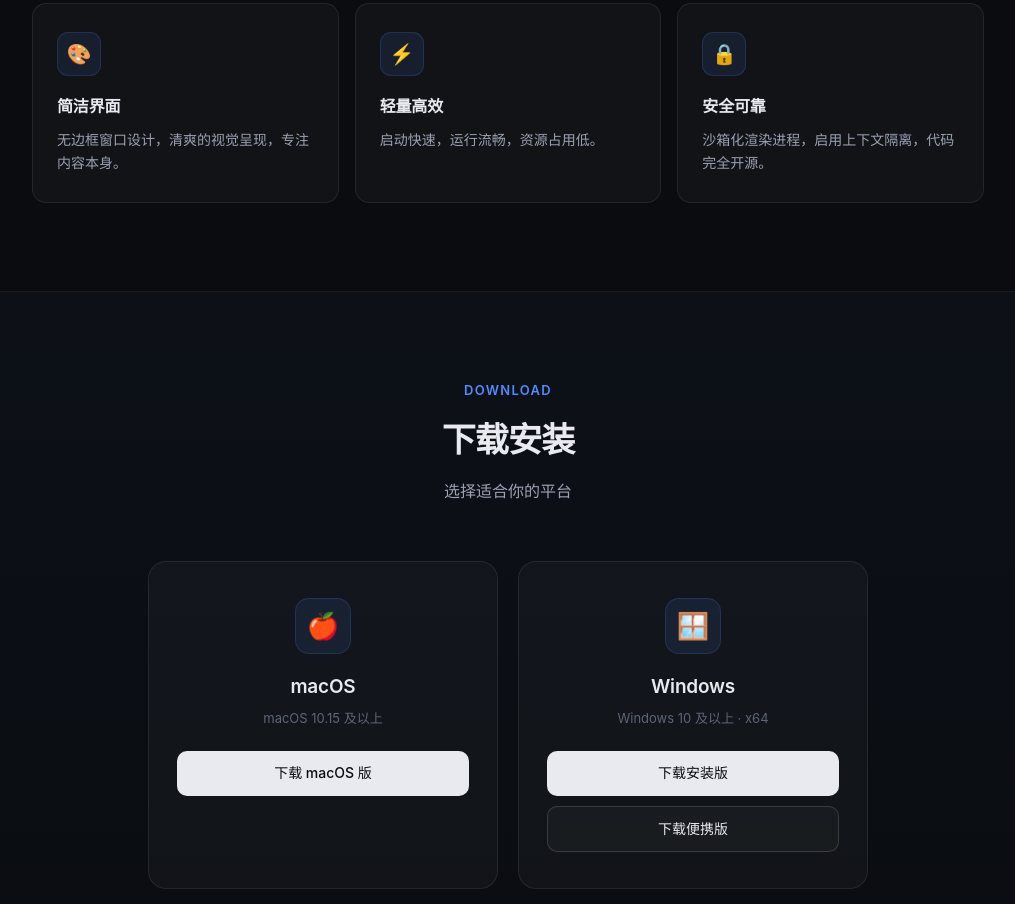
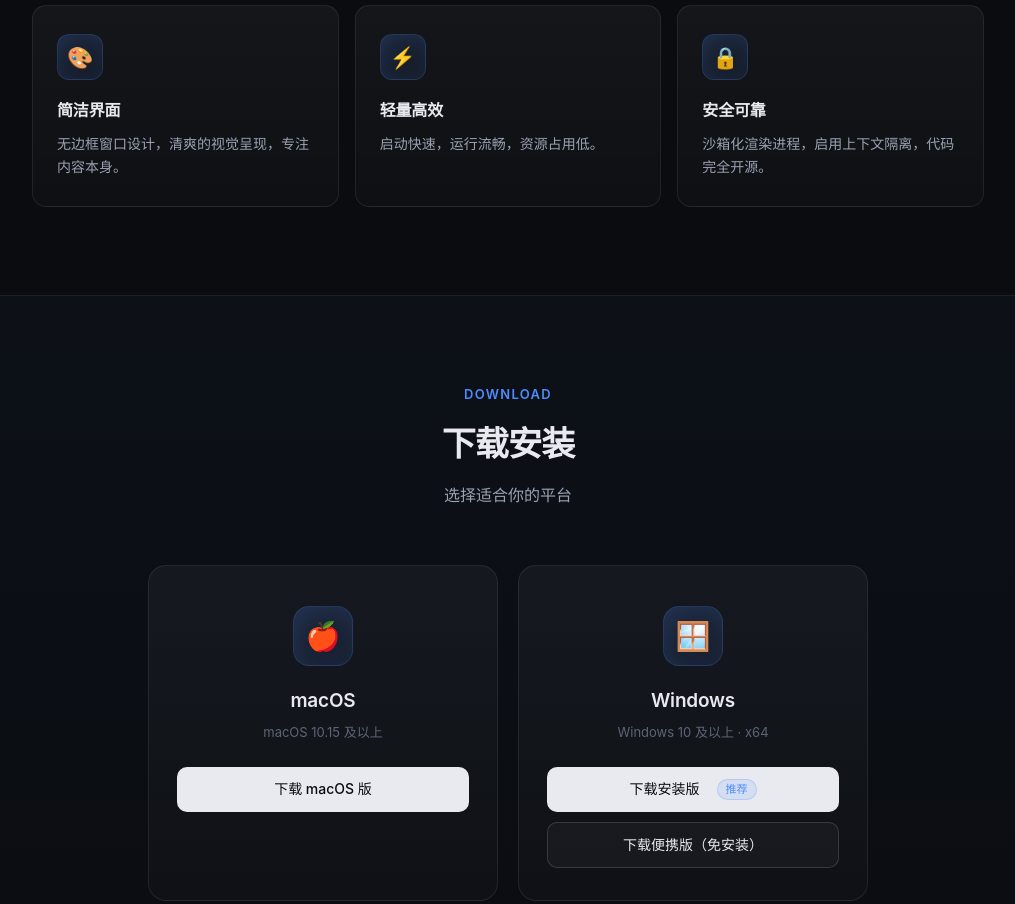
Before and after one commit to lunar-landing/deepseek-harness-desktop, an Electron app: page docs/index.html in a window 1200 px wide. Shown: the part 1933-2837 px from the top of the page, without its empty margins (92-1107 px from the left). Drawn offline with Linux system fonts and the light colour scheme.

Commit message:
Enhance feature and download card styles

```diff
--- a/docs/index.html
+++ b/docs/index.html
@@ -335,33 +335,79 @@
         }
 
         .feature {
-            background: var(--surface);
+            position: relative;
+            background: linear-gradient(180deg, rgba(255, 255, 255, 0.045), rgba(255, 255, 255, 0.02));
             border: 1px solid var(--border);
             border-radius: var(--radius);
             padding: 28px 24px;
-            transition: all 0.2s ease;
+            transition: all 0.25s ease;
+            overflow: hidden;
+        }
+
+        /* 顶部高光线 */
+        .feature::before {
+            content: "";
+            position: absolute;
+            top: 0;
+            left: 12%;
+            right: 12%;
+            height: 1px;
+            background: linear-gradient(90deg, transparent, rgba(79, 140, 255, 0), transparent);
+            transition: background 0.25s ease;
+        }
+
+        /* 悬停光斑 */
+        .feature::after {
+            content: "";
+            position: absolute;
+            top: -60px;
+            left: 50%;
+            transform: translateX(-50%);
+            width: 220px;
+            height: 120px;
+            background: radial-gradient(ellipse at center, rgba(79, 140, 255, 0.14), transparent 70%);
+            opacity: 0;
+            transition: opacity 0.3s ease;
+            pointer-events: none;
         }
 
         .feature:hover {
-            background: var(--surface-hover);
-            border-color: var(--border-strong);
+            border-color: rgba(79, 140, 255, 0.35);
             transform: translateY(-3px);
+            box-shadow: 0 12px 32px rgba(0, 0, 0, 0.3);
+        }
+
+        .feature:hover::before {
+            background: linear-gradient(90deg, transparent, rgba(79, 140, 255, 0.7), transparent);
+        }
+
+        .feature:hover::after {
+            opacity: 1;
         }
 
         .feature .icon {
-            width: 44px;
-            height: 44px;
-            border-radius: 11px;
-            background: rgba(79, 140, 255, 0.1);
-            border: 1px solid rgba(79, 140, 255, 0.18);
+            position: relative;
+            width: 46px;
+            height: 46px;
+            border-radius: 12px;
+            background: linear-gradient(145deg, rgba(79, 140, 255, 0.16), rgba(79, 140, 255, 0.05));
+            border: 1px solid rgba(79, 140, 255, 0.22);
             display: flex;
             align-items: center;
             justify-content: center;
-            font-size: 20px;
+            font-size: 21px;
             margin-bottom: 18px;
+            box-shadow: 0 0 18px rgba(79, 140, 255, 0.1) inset;
+            transition: all 0.25s ease;
+        }
+
+        .feature:hover .icon {
+            border-color: rgba(79, 140, 255, 0.45);
+            box-shadow: 0 0 20px rgba(79, 140, 255, 0.25);
         }
 
         .feature h3 {
+            position: relative;
             font-size: 16px;
             font-weight: 600;
             letter-spacing: -0.01em;
@@ -369,6 +415,7 @@
         }
 
         .feature p {
+            position: relative;
             font-size: 14px;
             color: var(--text-2);
             line-height: 1.65;
@@ -389,33 +436,63 @@
         }
 
         .platform {
-            background: var(--surface);
+            position: relative;
+            background: linear-gradient(180deg, rgba(255, 255, 255, 0.045), rgba(255, 255, 255, 0.02));
             border: 1px solid var(--border);
             border-radius: 18px;
-            padding: 36px 28px;
+            padding: 40px 28px 32px;
             text-align: center;
-            transition: all 0.2s ease;
+            transition: all 0.25s ease;
+            overflow: hidden;
+        }
+
+        .platform::before {
+            content: "";
+            position: absolute;
+            top: -80px;
+            left: 50%;
+            transform: translateX(-50%);
+            width: 280px;
+            height: 160px;
+            background: radial-gradient(ellipse at center, rgba(79, 140, 255, 0.12), transparent 70%);
+            opacity: 0;
+            transition: opacity 0.3s ease;
+            pointer-events: none;
         }
 
         .platform:hover {
-            background: var(--surface-hover);
-            border-color: var(--border-strong);
+            border-color: rgba(79, 140, 255, 0.35);
+            transform: translateY(-3px);
+            box-shadow: 0 16px 40px rgba(0, 0, 0, 0.35);
+        }
+
+        .platform:hover::before {
+            opacity: 1;
         }
 
         .platform .p-icon {
-            width: 56px;
-            height: 56px;
-            margin: 0 auto 18px;
-            border-radius: 14px;
-            background: rgba(79, 140, 255, 0.1);
-            border: 1px solid rgba(79, 140, 255, 0.18);
+            position: relative;
+            width: 60px;
+            height: 60px;
+            margin: 0 auto 20px;
+            border-radius: 16px;
+            background: linear-gradient(145deg, rgba(79, 140, 255, 0.16), rgba(79, 140, 255, 0.05));
+            border: 1px solid rgba(79, 140, 255, 0.22);
             display: flex;
             align-items: center;
             justify-content: center;
-            font-size: 26px;
+            font-size: 28px;
+            box-shadow: 0 0 24px rgba(79, 140, 255, 0.12) inset;
+            transition: all 0.25s ease;
+        }
+
+        .platform:hover .p-icon {
+            border-color: rgba(79, 140, 255, 0.45);
+            box-shadow: 0 0 28px rgba(79, 140, 255, 0.3);
         }
 
         .platform h3 {
+            position: relative;
             font-size: 19px;
             font-weight: 600;
             letter-spacing: -0.01em;
@@ -423,12 +500,14 @@
         }
 
         .platform .p-desc {
+            position: relative;
             font-size: 13px;
             color: var(--text-3);
-            margin-bottom: 22px;
+            margin-bottom: 24px;
         }
 
         .platform .btn {
+            position: relative;
             width: 100%;
             justify-content: center;
             padding: 11px 20px;
@@ -436,6 +515,21 @@
         }
 
         .platform .btn + .btn { margin-top: 10px; }
+
+        /* 推荐角标 */
+        .rec-badge {
+            display: inline-flex;
+            align-items: center;
+            margin-left: 8px;
+            padding: 1px 8px;
+            font-size: 11px;
+            font-weight: 500;
+            color: var(--accent);
+            background: rgba(79, 140, 255, 0.12);
+            border: 1px solid rgba(79, 140, 255, 0.25);
+            border-radius: 100px;
+            vertical-align: middle;
+        }
 
         .note {
             max-width: 720px;
@@ -651,8 +745,8 @@
                         <div class="p-icon">🪟</div>
                         <h3>Windows</h3>
                         <p class="p-desc">Windows 10 及以上 · x64</p>
-                        <a href="https://github.com/lunar-landing/deepseek-harness-desktop/releases/latest" class="btn btn-primary" target="_blank" rel="noopener">下载安装版</a>
-                        <a href="https://github.com/lunar-landing/deepseek-harness-desktop/releases/latest" class="btn btn-ghost" target="_blank" rel="noopener">下载便携版</a>
+                        <a href="https://github.com/lunar-landing/deepseek-harness-desktop/releases/latest" class="btn btn-primary" target="_blank" rel="noopener">下载安装版<span class="rec-badge">推荐</span></a>
+                        <a href="https://github.com/lunar-landing/deepseek-harness-desktop/releases/latest" class="btn btn-ghost" target="_blank" rel="noopener">下载便携版（免安装）</a>
                     </div>
                 </div>
                 <div class="note reveal">
```
